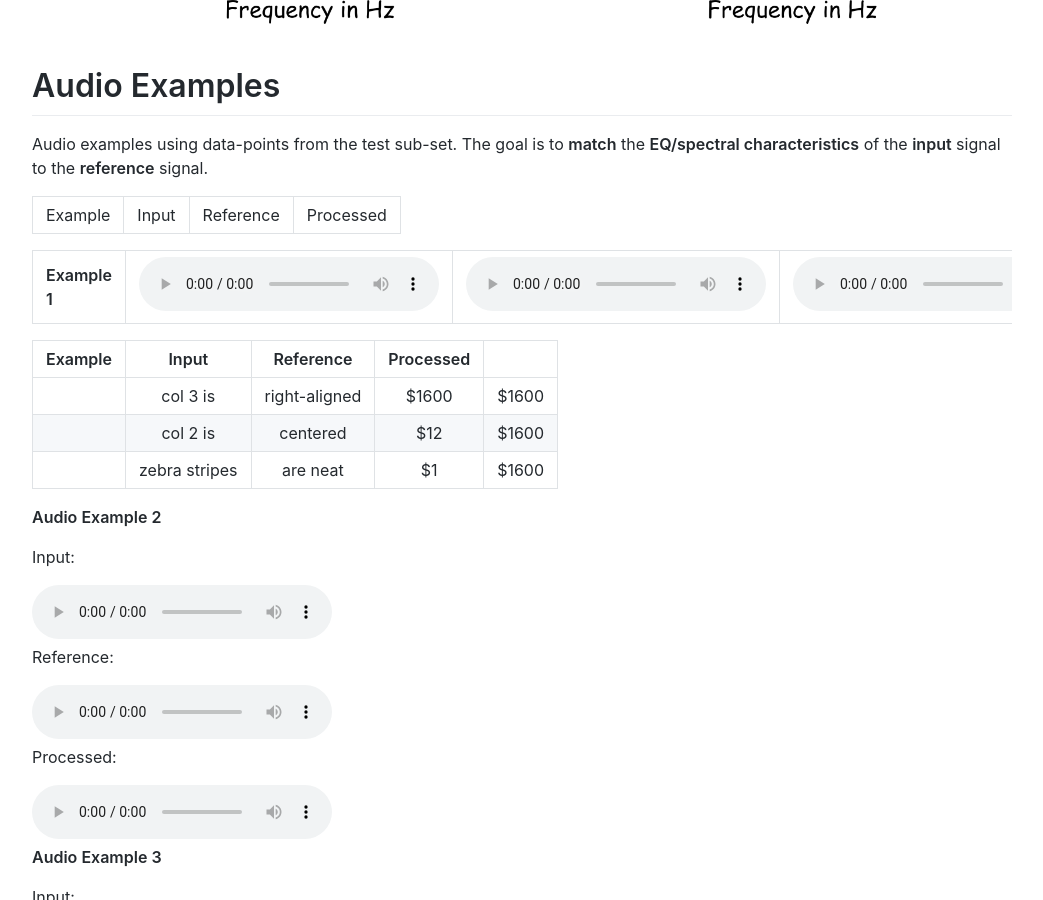
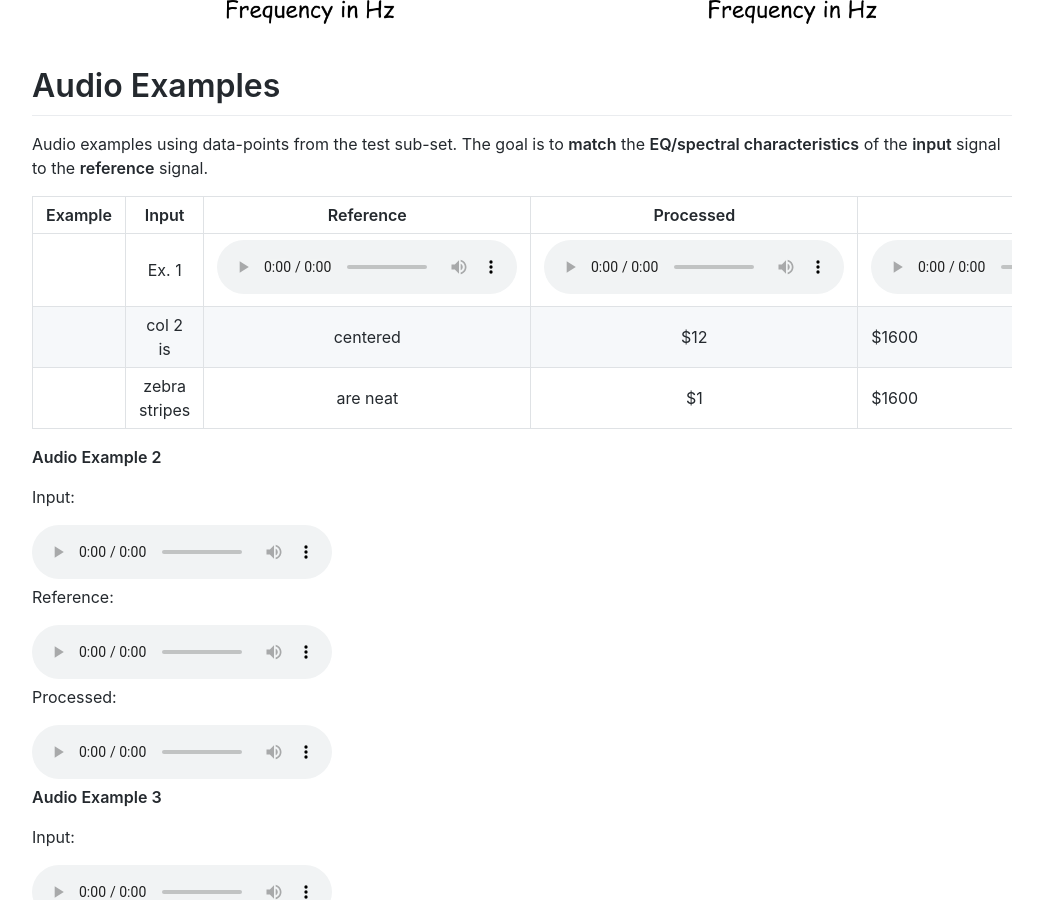
Before and after one commit to Js-Mim/sp-demo, a Jekyll site: the page built from index.md, in a window 1280 px wide and 900 px high, scrolled down 3289 px. Shown: the whole window, without its empty margins (118-1161 px from the left). Built offline with Jekyll 4.4.1, drawn with Linux system fonts in a browser that asks for light colours; comment, search, counter and statistics services are not loaded.

Commit message:
Update index.md

```diff
--- a/index.md
+++ b/index.md
@@ -33,14 +33,10 @@
 Audio examples using data-points from the test sub-set. The goal is to **match** the **EQ/spectral characteristics** of the **input** signal to the **reference** signal.
 
 
-   |Example|Input|Reference|Processed|
-
-   |**Example 1**|<audio controls="1"><source src="https://raw.githubusercontent.com/Js-Mim/sp-demo/master/audio_files/ex1_input.wav"></audio>|<audio controls="1"><source src="https://raw.githubusercontent.com/Js-Mim/sp-demo/master/audio_files/ex1_reference.wav"</audio>|<audio controls="1"><source src="https://raw.githubusercontent.com/Js-Mim/sp-demo/master/audio_files/ex1_estimated.wav"></audio>|
-
 
 **Example**|**Input**|**Reference**|**Processed**|
 |:-------------:|:-------------:|:-----:|:-----:|
-| col 3 is      | right-aligned | $1600 | $1600 |
+| Ex. 1      |<audio controls="1"><source src="https://raw.githubusercontent.com/Js-Mim/sp-demo/master/audio_files/ex1_input.wav"></audio>|<audio controls="1"><source src="https://raw.githubusercontent.com/Js-Mim/sp-demo/master/audio_files/ex1_reference.wav"</audio>|<audio controls="1"><source src="https://raw.githubusercontent.com/Js-Mim/sp-demo/master/audio_files/ex1_estimated.wav"></audio>|
 | col 2 is      | centered      |   $12 | $1600 |
 | zebra stripes | are neat      |    $1 | $1600 |
 
```
